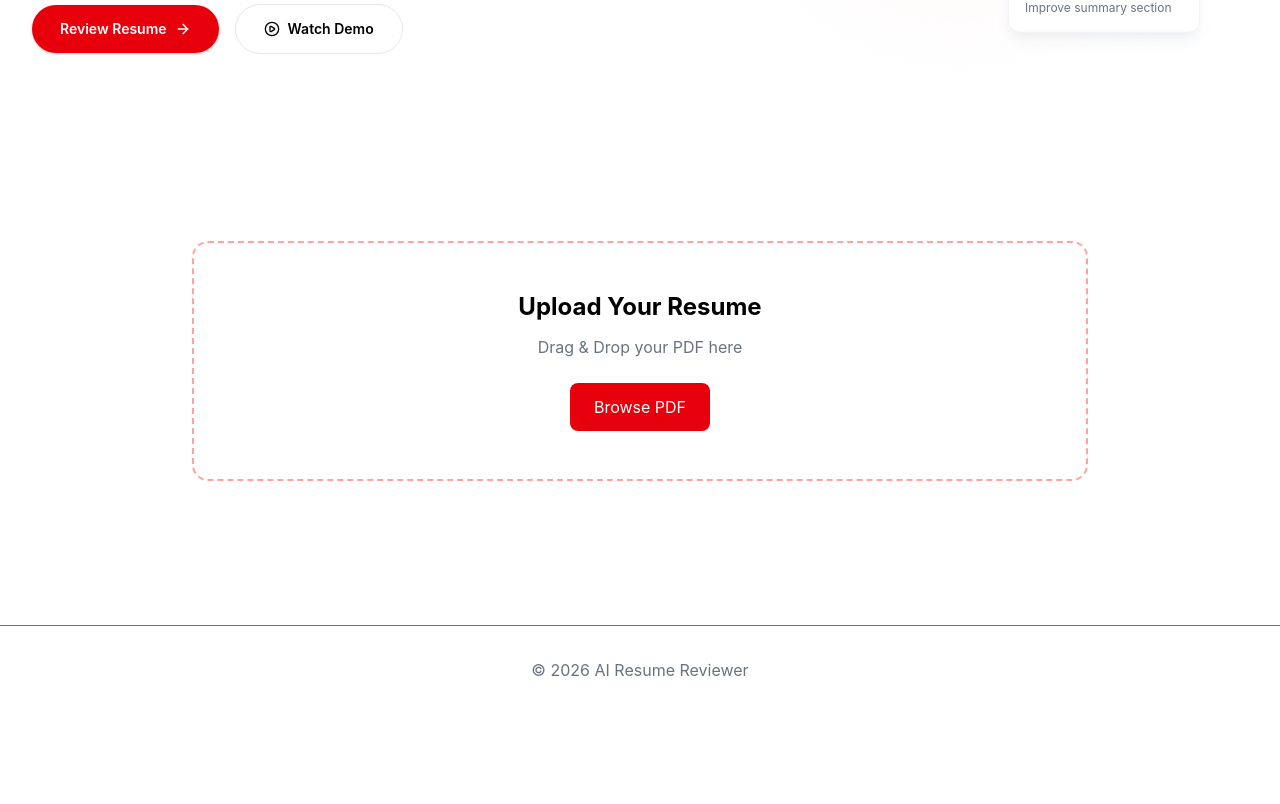
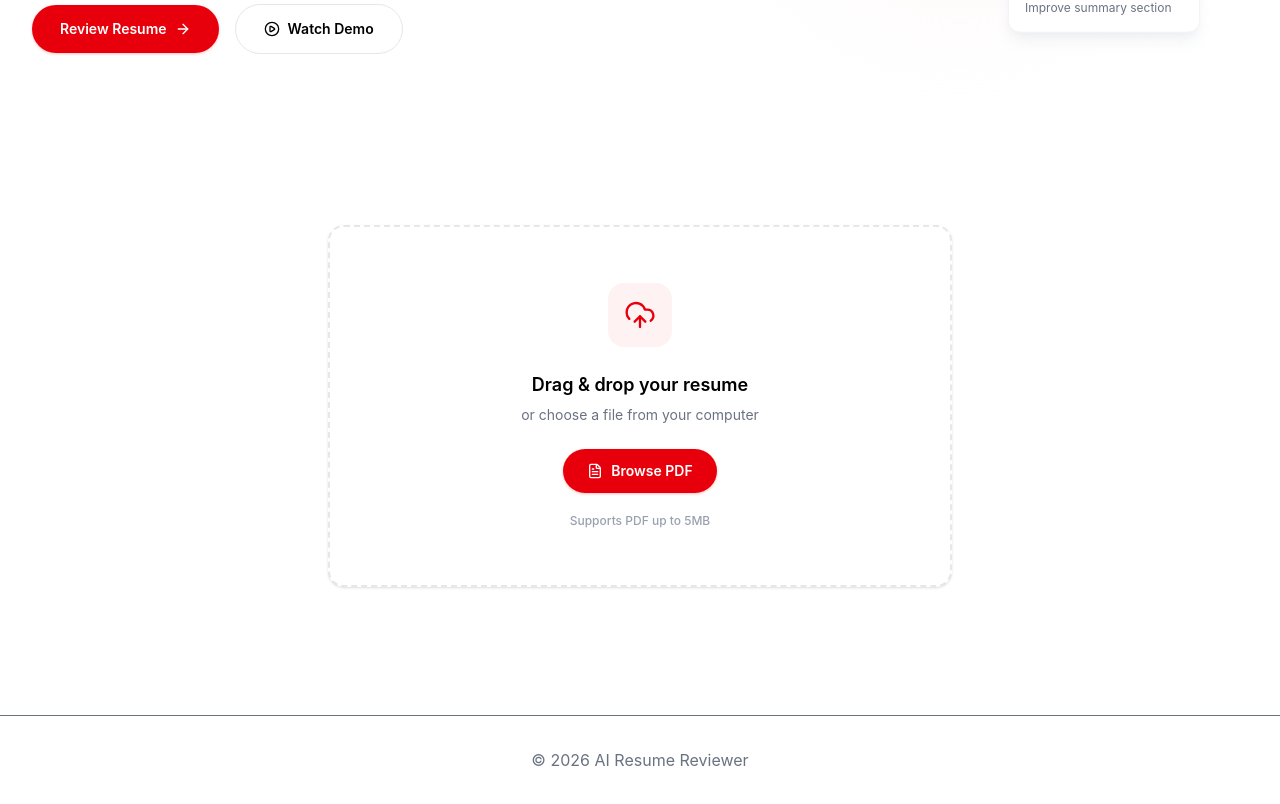
Before and after one commit to annjaliii/Resume-Reviewer, a React app in the folder frontend/: page / in a window 1280 px wide. Shown: the part 572-1376 px from the top of the page. Before the commit the page ends 1286 px from the top, so only its background shows below. Built offline with nearby package versions, Linux system fonts and the light colour scheme; the HTML template or start-up script is replaced by a standard one.

Commit message:
feat: complete upload resume section

```diff
--- a/frontend/src/components/home/UploadBox.jsx
+++ b/frontend/src/components/home/UploadBox.jsx
@@ -1,17 +1,201 @@
-function UploadBox() {
+import { useCallback, useRef, useState } from "react";
+import { motion, AnimatePresence } from "framer-motion";
+import {
+  UploadCloud,
+  FileText,
+  X,
+  CheckCircle2,
+  AlertCircle,
+} from "lucide-react";
+
+const MAX_SIZE_MB = 5;
+const MAX_SIZE_BYTES = MAX_SIZE_MB * 1024 * 1024;
+
+const formatSize = (bytes) => `${(bytes / (1024 * 1024)).toFixed(1)} MB`;
+
+const UploadBox = () => {
+  const inputRef = useRef(null);
+  const [isDragging, setIsDragging] = useState(false);
+  const [file, setFile] = useState(null);
+  const [error, setError] = useState("");
+
+  const validateAndSetFile = useCallback((selected) => {
+    if (!selected) return;
+
+    if (selected.type !== "application/pdf") {
+      setError("Only PDF files are supported.");
+      setFile(null);
+      return;
+    }
+
+    if (selected.size > MAX_SIZE_BYTES) {
+      setError(`File size must be under ${MAX_SIZE_MB}MB.`);
+      setFile(null);
+      return;
+    }
+
+    setError("");
+    setFile(selected);
+  }, []);
+
+  const handleDrop = useCallback(
+    (e) => {
+      e.preventDefault();
+      setIsDragging(false);
+      const dropped = e.dataTransfer.files?.[0];
+      validateAndSetFile(dropped);
+    },
+    [validateAndSetFile]
+  );
+
+  const handleBrowseChange = (e) => {
+    const selected = e.target.files?.[0];
+    validateAndSetFile(selected);
+  };
+
+  const handleRemove = () => {
+    setFile(null);
+    setError("");
+    if (inputRef.current) inputRef.current.value = "";
+  };
+
   return (
-    <section className="py-16">
-      <div className="mx-auto max-w-4xl rounded-2xl border-2 border-dashed border-red-300 p-12 text-center">
-        <h2 className="text-2xl font-bold">Upload Your Resume</h2>
+    <section className="mx-auto w-full max-w-2xl px-4 py-12 sm:px-6">
+      <motion.div
+        initial={{ opacity: 0, y: 20 }}
+        whileInView={{ opacity: 1, y: 0 }}
+        viewport={{ once: true, amount: 0.3 }}
+        transition={{ duration: 0.6, ease: "easeOut" }}
+        onDragOver={(e) => {
+          e.preventDefault();
+          setIsDragging(true);
+        }}
+        onDragLeave={(e) => {
+          e.preventDefault();
+          setIsDragging(false);
+        }}
+        onDrop={handleDrop}
+        className={`relative overflow-hidden rounded-2xl border-2 border-dashed bg-white p-10 text-center shadow-sm transition-all duration-300 sm:p-14 ${
+          isDragging
+            ? "border-red-500 bg-red-50/50 shadow-lg shadow-red-100"
+            : "border-gray-200 hover:border-red-300 hover:shadow-md hover:shadow-gray-100"
+        }`}
+      >
+        <input
+          ref={inputRef}
+          type="file"
+          accept="application/pdf"
+          onChange={handleBrowseChange}
+          className="hidden"
+        />
 
-        <p className="mt-3 text-gray-500">Drag & Drop your PDF here</p>
+        <AnimatePresence mode="wait">
+          {!file ? (
+            <motion.div
+              key="empty"
+              initial={{ opacity: 0 }}
+              animate={{ opacity: 1 }}
+              exit={{ opacity: 0 }}
+              transition={{ duration: 0.2 }}
+              className="flex flex-col items-center"
+            >
+              <motion.div
+                animate={
+                  isDragging ? { y: -6, scale: 1.05 } : { y: 0, scale: 1 }
+                }
+                transition={{ duration: 0.25, ease: "easeOut" }}
+                className="flex h-16 w-16 items-center justify-center rounded-2xl bg-red-50"
+              >
+                <UploadCloud className="h-8 w-8 text-red-600" strokeWidth={1.75} />
+              </motion.div>
 
-        <button className="mt-6 rounded-lg bg-red-600 px-6 py-3 text-white">
-          Browse PDF
-        </button>
-      </div>
+              <h3 className="mt-6 text-lg font-semibold text-black">
+                {isDragging ? "Drop your resume here" : "Drag & drop your resume"}
+              </h3>
+              <p className="mt-1.5 text-sm text-gray-500">
+                or choose a file from your computer
+              </p>
+
+              <button
+                type="button"
+                onClick={() => inputRef.current?.click()}
+                className="group mt-6 inline-flex items-center gap-2 rounded-full bg-red-600 px-6 py-3 text-sm font-semibold text-white shadow-sm shadow-red-200 transition-all duration-200 hover:bg-red-700 hover:shadow-md hover:shadow-red-200 active:scale-[0.98]"
+              >
+                <FileText className="h-4 w-4" />
+                Browse PDF
+              </button>
+
+              <p className="mt-5 text-xs font-medium text-gray-400">
+                Supports PDF up to {MAX_SIZE_MB}MB
+              </p>
+            </motion.div>
+          ) : (
+            <motion.div
+              key="selected"
+              initial={{ opacity: 0, scale: 0.96 }}
+              animate={{ opacity: 1, scale: 1 }}
+              exit={{ opacity: 0, scale: 0.96 }}
+              transition={{ duration: 0.25, ease: "easeOut" }}
+              className="flex flex-col items-center"
+            >
+              <div className="flex h-16 w-16 items-center justify-center rounded-2xl bg-green-50">
+                <CheckCircle2 className="h-8 w-8 text-green-600" strokeWidth={1.75} />
+              </div>
+
+              <h3 className="mt-6 text-lg font-semibold text-black">
+                Resume ready
+              </h3>
+
+              <div className="mt-4 flex w-full max-w-sm items-center justify-between gap-3 rounded-xl border border-gray-100 bg-gray-50 px-4 py-3">
+                <div className="flex min-w-0 items-center gap-3">
+                  <FileText className="h-5 w-5 shrink-0 text-red-600" />
+                  <div className="min-w-0 text-left">
+                    <p className="truncate text-sm font-medium text-black">
+                      {file.name}
+                    </p>
+                    <p className="text-xs text-gray-500">
+                      {formatSize(file.size)}
+                    </p>
+                  </div>
+                </div>
+                <button
+                  type="button"
+                  onClick={handleRemove}
+                  aria-label="Remove file"
+                  className="shrink-0 rounded-full p-1.5 text-gray-400 transition-colors duration-200 hover:bg-gray-200 hover:text-black"
+                >
+                  <X className="h-4 w-4" />
+                </button>
+              </div>
+
+              <button
+                type="button"
+                className="mt-6 inline-flex items-center gap-2 rounded-full bg-red-600 px-6 py-3 text-sm font-semibold text-white shadow-sm shadow-red-200 transition-all duration-200 hover:bg-red-700 hover:shadow-md hover:shadow-red-200 active:scale-[0.98]"
+              >
+                 Review Resume
+              </button>
+            </motion.div>
+          )}
+        </AnimatePresence>
+      </motion.div>
+
+      {/* Error message */}
+      <AnimatePresence>
+        {error && (
+          <motion.div
+            initial={{ opacity: 0, y: -8 }}
+            animate={{ opacity: 1, y: 0 }}
+            exit={{ opacity: 0, y: -8 }}
+            transition={{ duration: 0.2 }}
+            className="mt-4 flex items-center justify-center gap-2 rounded-xl bg-red-50 px-4 py-3 text-sm font-medium text-red-600"
+          >
+            <AlertCircle className="h-4 w-4 shrink-0" />
+            {error}
+          </motion.div>
+        )}
+      </AnimatePresence>
     </section>
   );
-}
+};
 
 export default UploadBox;
```
